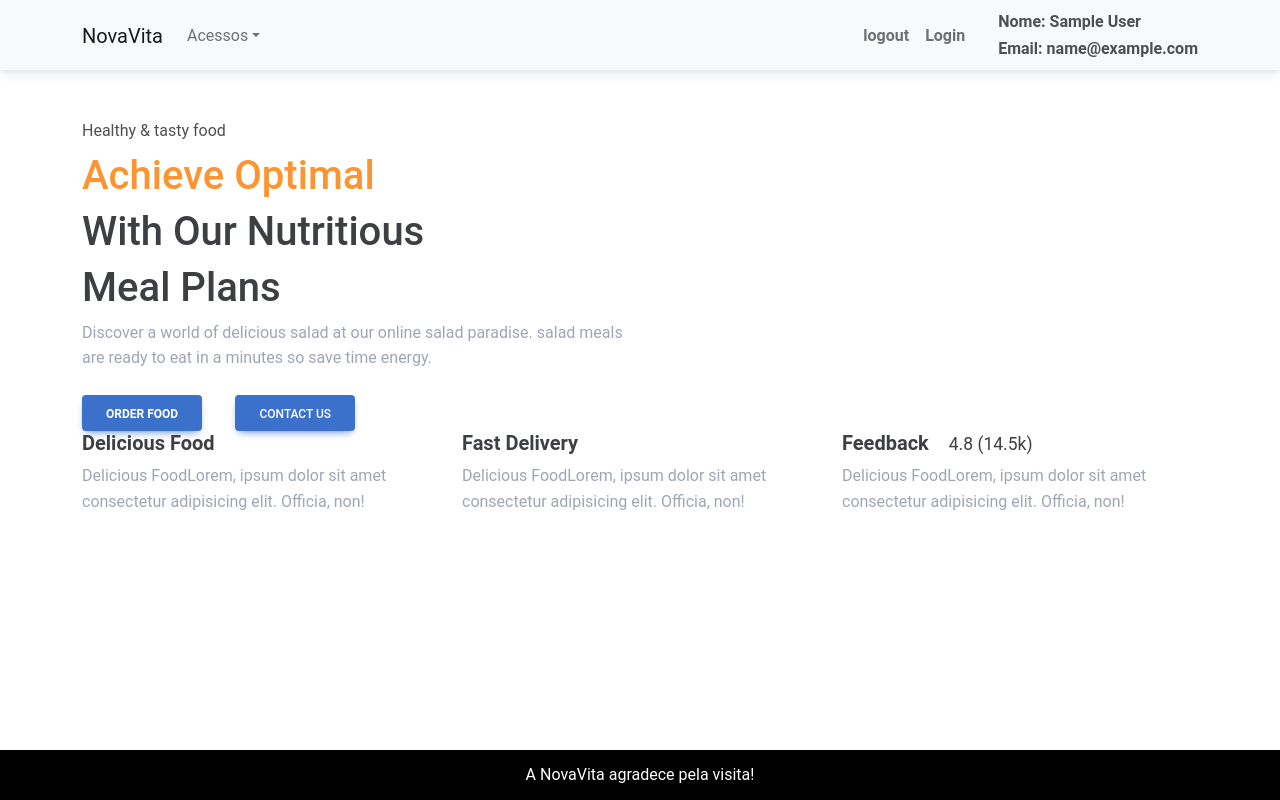
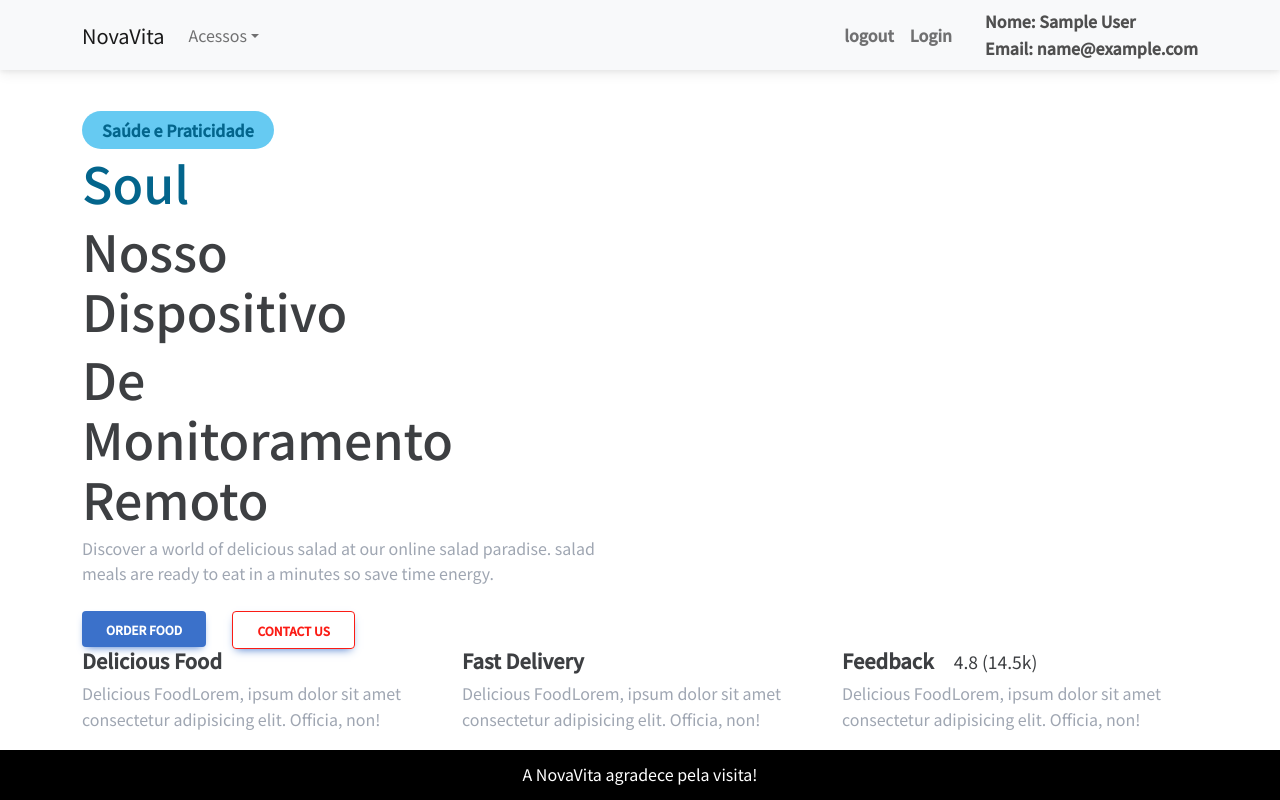
Before and after one commit to NovaVita/FRONT-JS-GS, a React (Vite) app: page / in a window 1280 px wide. Built offline with nearby package versions, Linux system fonts and the light colour scheme; sample sign-in values are in the browser's storage.

Commit message:
Começando a costumizar a landing page

```diff
--- a/src/components/MainHome/MainHome.jsx
+++ b/src/components/MainHome/MainHome.jsx
@@ -2,7 +2,7 @@ import  Row  from 'react-bootstrap/Row';
 import  Container from 'react-bootstrap/Container';
 import  Col  from 'react-bootstrap/Col';
 import  Button from 'react-bootstrap/Button';
-
+import "./MainHome.scss"
 export default function MainHome() {
 
     return(
@@ -11,18 +11,18 @@ export default function MainHome() {
                 <Row>
                     <Col md={6}>
                         <div className="head_left">
-                            <span className='h_subTitle'>Healthy & tasty food</span>
+                            <span className='h_subTitle'>Saúde e Praticidade</span>
                             <div className="w-75 mt-2 h_title">
-                                <h1 style={{ color: '#FB9431' }}>Achieve Optimal</h1>
-                                <h1 style={{ color: '#3D3F42' }}>With Our Nutritious</h1>
-                                <h1 style={{ color: '#3D3F42' }}>Meal Plans</h1>
+                                <h1 style={{ color: '#03658C' }}>Soul</h1>
+                                <h1 style={{ color: '#3D3F42' }}>Nosso Dispositivo</h1>
+                                <h1 style={{ color: '#3D3F42' }}>De Monitoramento Remoto</h1>
                             </div>
                             <p className='text-secondary'>
                                 Discover a world of delicious salad at our online salad paradise. salad meals are ready to eat in a minutes so save time energy.
                             </p>
                             <div className="d-flex justify-content-between align-items-start w-50 mt-4">
                                 <Button className='bg_login fw-bold border-0'>order food</Button>
-                                <Button className='contact_btn'>contact us</Button>
+                                <Button className='contact_btn' href='/aboutus'>Contact Us</Button>
                             </div>
                         </div>
                     </Col>
--- /dev/null
+++ b/src/components/MainHome/MainHome.scss
@@ -0,0 +1,37 @@
+@import "../../style/variables";
+
+
+.head_left .h_subTitle{
+    background: $Bg-titulos-cor;
+    color: $titulo-cor;
+    font-weight: bold;
+    padding: 7px 20px;
+    border-radius: 20px;
+}
+.h_title h1{
+    font-size: 50px;
+}
+.contact_btn{
+    border:1px solid #fb1c15 !important;
+    background-color: transparent !important;
+    color: #fb1c15 !important;
+    font-weight: bold !important;
+    text-transform: capitalize;
+}
+.head_right .imageContainer{
+    width: 100%;
+    height: 100%;
+}
+.imageContainer .head_rightImg{
+    width: 90%;
+    height: 90%;
+    object-fit: cover;
+}
+.curve{
+    width: 8rem;
+    height: 100%;
+    object-fit: cover;
+}
+.starr{
+    color: #FB9431;
+}
--- /dev/null
+++ b/src/style/_variables.scss
@@ -0,0 +1,2 @@
+$titulo-cor: #03658C;
+$Bg-titulos-cor: #66CAF2;
--- a/src/style/app.scss
+++ b/src/style/app.scss
@@ -1,5 +1,8 @@
+@import url('https://fonts.googleapis.com/css2?family=Noto+Sans+KR:wght@300;400;500&family=Poppins:ital,wght@0,300;0,400;0,500;0,600;0,700;0,800;1,200;1,300;1,400;1,500;1,600;1,700;1,800&family=Ubuntu:ital,wght@0,300;0,400;0,500;0,700;1,300;1,400;1,500&display=swap');
+
 * {
     margin: 0;
     padding: 0;
     box-sizing: border-box;
+    font-family: 'Noto Sans KR', 'Poppins', 'Ubuntu';
   }
```
